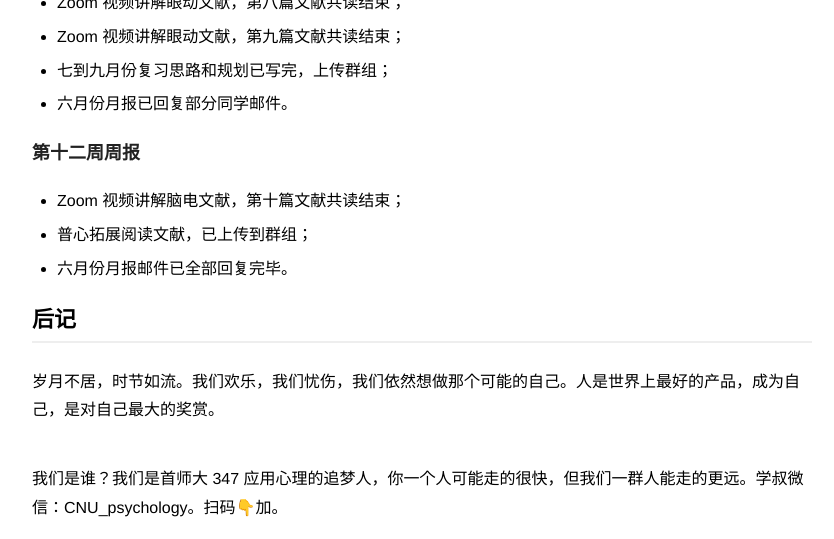
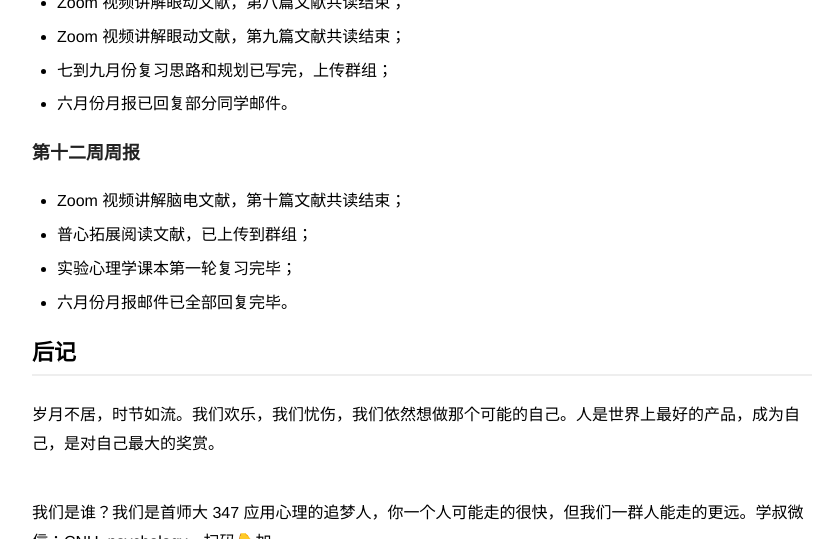
Before and after one commit to zapp926/cnu.github.io, a Jekyll site: the page built from _posts/2020-03-29-CampSchedule.md, in a window 1280 px wide and 900 px high, scrolled down 2520 px, cut to the strip 0-539 px from the top of the window. Shown: the whole strip, without its empty margins (218-1052 px from the left). Built offline with Jekyll 4.4.1, drawn with Linux system fonts in a browser that asks for light colours.

Commit message:
Update 2020-03-29-CampSchedule.md

```diff
--- a/_posts/2020-03-29-CampSchedule.md
+++ b/_posts/2020-03-29-CampSchedule.md
@@ -73,6 +73,7 @@ description: 人是世界上最好的产品，成为自己，是最大的奖赏
 ### 第十二周周报
 - Zoom 视频讲解脑电文献，第十篇文献共读结束；
 - 普心拓展阅读文献，已上传到群组；
+- 实验心理学课本第一轮复习完毕；
 - 六月份月报邮件已全部回复完毕。
 
 ## 后记
```
